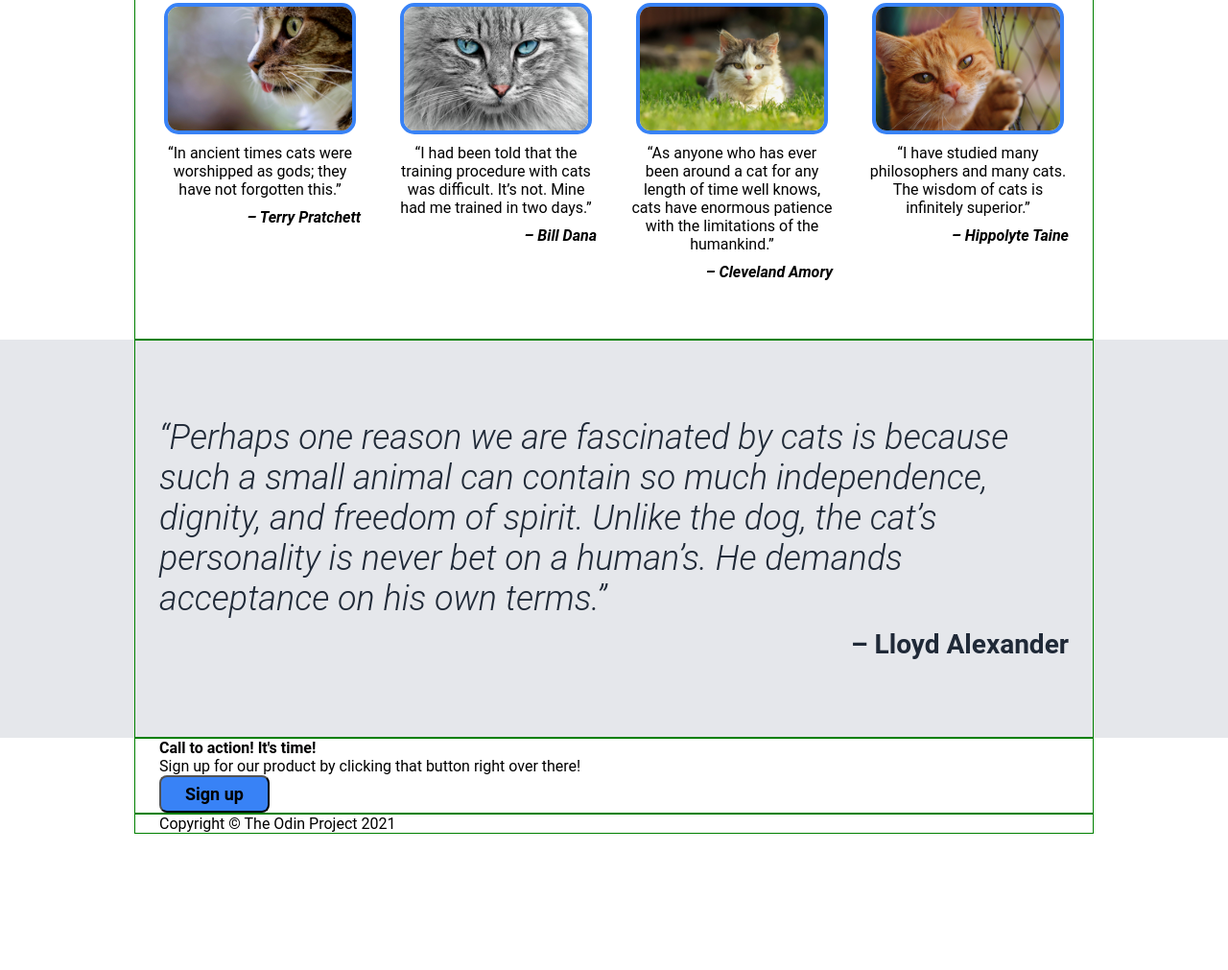
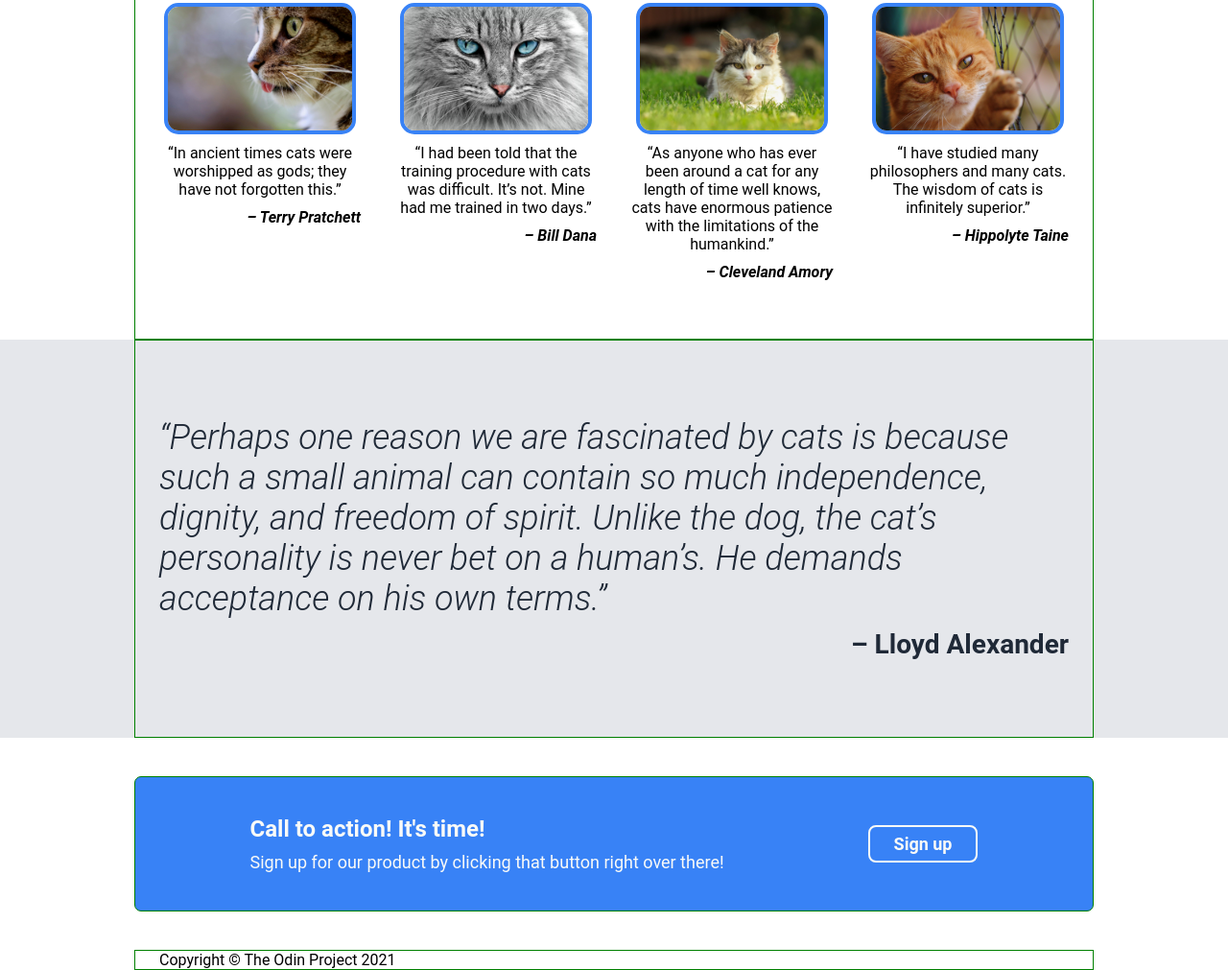
Before and after one commit to Krovannox/landing-page-project, a plain HTML site: page index.html in a window 1280 px wide. Shown: the part 492-1503 px from the top of the page at 96% size. Before the commit the page ends 1361 px from the top, so only its background shows below. Drawn offline with Linux system fonts and the light colour scheme.

Commit message:
Add styling to sign-up-ad section

```diff
--- a/style.css
+++ b/style.css
@@ -158,3 +158,34 @@ button {
     font-weight: 700;
     align-self: flex-end;
 }
+
+.sign-up-ad .container {
+    background-color: #3882F6;
+    margin: 40px auto;
+    border-radius: 7px;
+    display: flex;
+    justify-content: center;
+    align-items: center;
+    padding-top: 40px;
+    padding-bottom: 40px;
+    gap: 150px;
+}
+
+.sign-up-text * {
+    color:#F9FAF8;
+}
+
+.sign-up-text h4 {
+    font-size: 24px;
+    font-weight: 700;
+    margin-bottom: 10px;
+}
+
+.sign-up-text p {
+    font-size: 18px;
+}
+
+.bottom-button {
+    color:#F9FAF8;
+    border: 2px solid #F9FAF8;
+}
```
